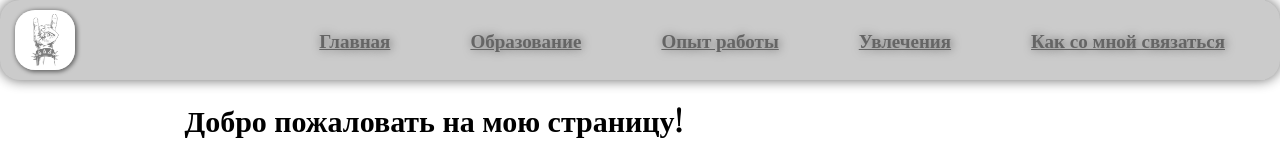
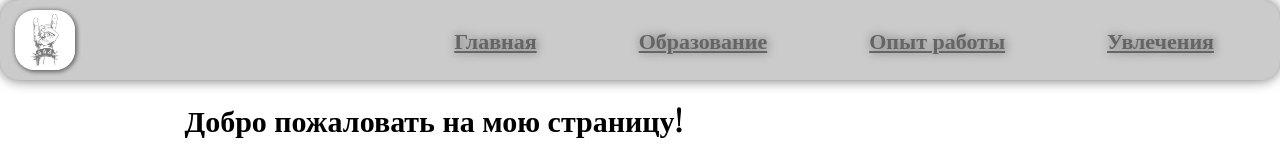
Before and after one commit to AnastasiyaAvdeeva/about, a plain HTML site: page index.html in a window 1280 px wide. Shown: the top 158 px of the page. Drawn offline with nearby package versions, Linux system fonts and the light colour scheme; a web font is replaced by a local one.

Commit message:
Add files via upload

```diff
--- a/index.html
+++ b/index.html
@@ -13,12 +13,11 @@
 <body class="page">
     <header class="header">
         <img class="logo-shadow" src="img/1211.jpg" alt="Тут что то будет,если подождать">
-        <ul class="site-menu">
+        <ul class="site-menu ul">
             <li><a class="menu-link" href="#">Главная</a></li>
             <li><a class="menu-link" href="./pagesmy/education.html">Образование</a></li>
             <li><a class="menu-link" href="./pagesmy/job.html">Опыт работы</a></li>
             <li><a class="menu-link" href="./pagesmy/hobbies.html">Увлечения</a></li>
-            <li><a class="menu-link" href="./pagesmy/contacts.html">Как со мной связаться</a></li>
         </ul>
     </header>
 
--- a/me.css
+++ b/me.css
@@ -49,16 +49,15 @@ html {
 
     display: flex;
     align-items: center;
-    padding: 0 40px;
+    padding: 0 51px;
     background-color: #A9A9A9;
     color: #000000;
     font-weight: 600;
-    font-size: 19px;
+    font-size: 22px;
     text-decoration-line: underline;
     box-shadow:inset;
     text-shadow:#000000 1px 0 10px;
     flex-wrap: wrap;
-
 }
 
 
```
Also changed, not shown: pagesmy/education.html (+0 -1 lines), pagesmy/hobbies.html (+0 -1 lines), pagesmy/job.html (+0 -1 lines).
